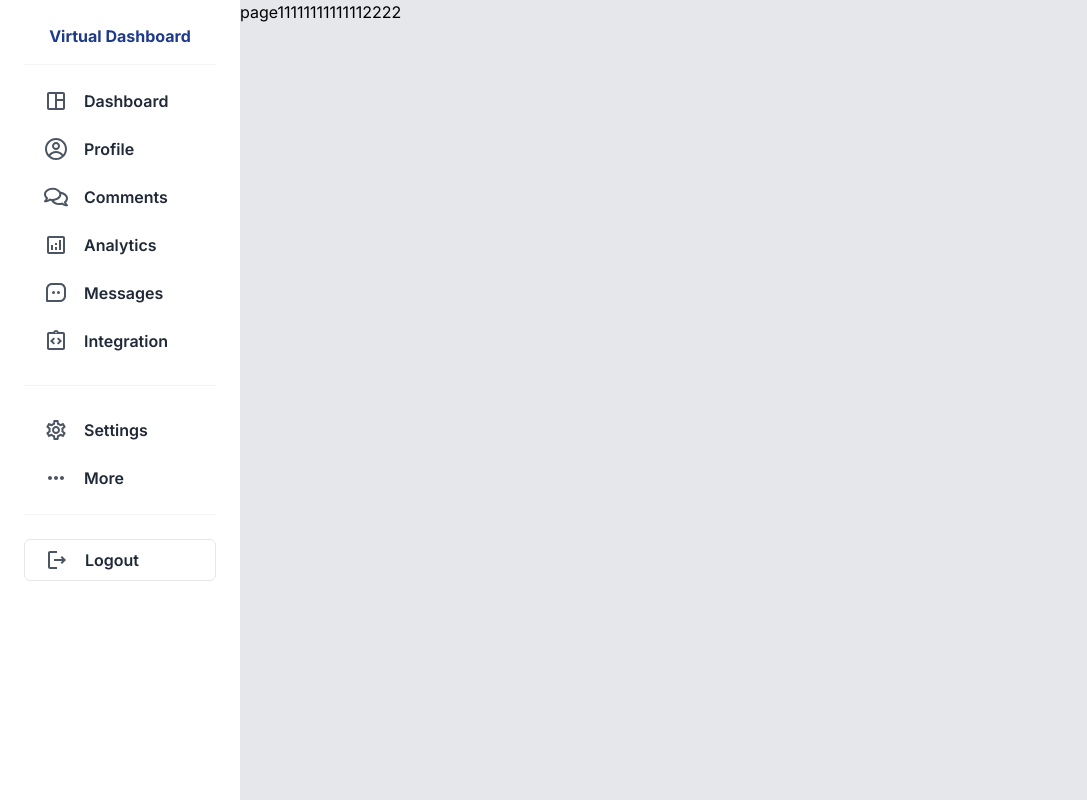
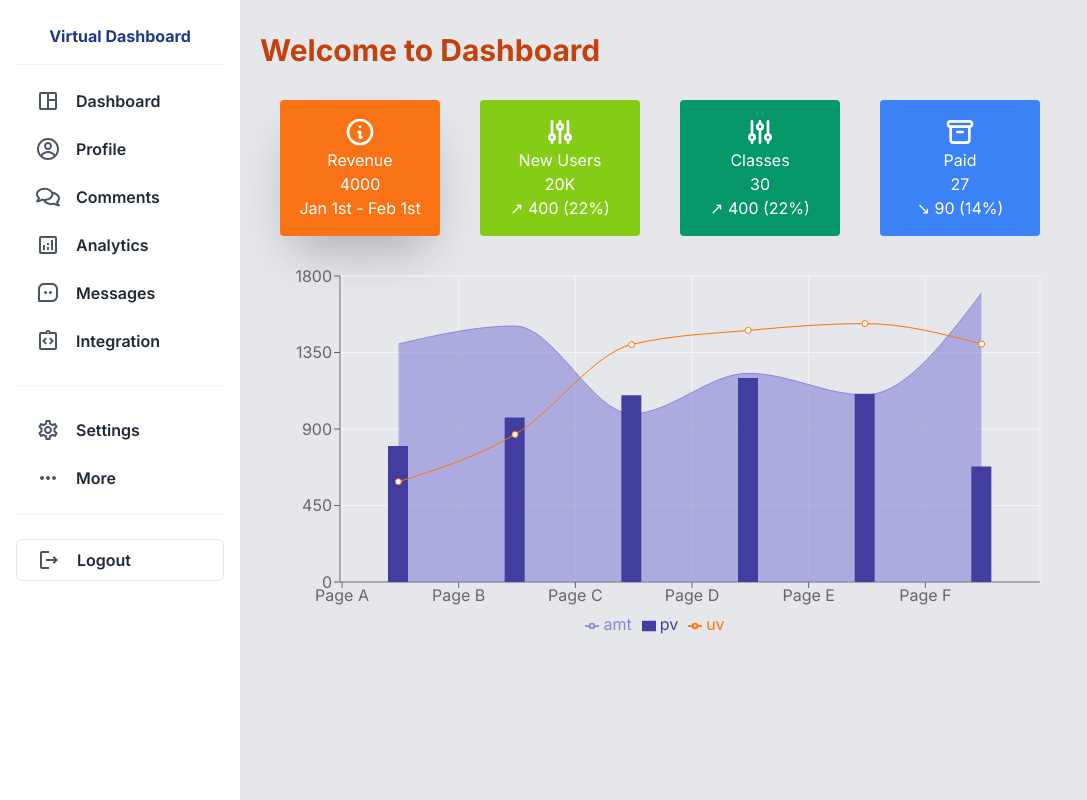
Before and after one commit to Rocky3112/Dashboard-With-Next, a Next.js app: page /home in a window 1280 px wide. Shown: the whole page, without its empty margins (0-1087 px from the left). Built offline with nearby package versions, Linux system fonts and the light colour scheme.

Commit message:
dashboard completed

```diff
--- a/app/home/page.js
+++ b/app/home/page.js
@@ -1,9 +1,180 @@
-import React from 'react'
+"use client";
+import React from "react";
+import {
+  ResponsiveContainer,
+  ComposedChart,
+  Line,
+  Area,
+  Bar,
+  XAxis,
+  YAxis,
+  CartesianGrid,
+  Tooltip,
+  Legend,
+} from "recharts";
 
-const page = () => {
+const data = [
+  {
+    name: "Page A",
+    uv: 590,
+    pv: 800,
+    amt: 1400,
+  },
+  {
+    name: "Page B",
+    uv: 868,
+    pv: 967,
+    amt: 1506,
+  },
+  {
+    name: "Page C",
+    uv: 1397,
+    pv: 1098,
+    amt: 989,
+  },
+  {
+    name: "Page D",
+    uv: 1480,
+    pv: 1200,
+    amt: 1228,
+  },
+  {
+    name: "Page E",
+    uv: 1520,
+    pv: 1108,
+    amt: 1100,
+  },
+  {
+    name: "Page F",
+    uv: 1400,
+    pv: 680,
+    amt: 1700,
+  },
+];
+
+const Page = () => {
   return (
-    <div>page11111111111112222</div>
-  )
-}
+    <div>
+      <div>
+        <h1 className="text-3xl py-8 font-bold text-orange-700">
+          Welcome to Dashboard
+        </h1>
+        <div className="stats  gap-10 mx-5 flex text-center items-center pb-5 text-white">
+          <div className="shadow-2xl bg-orange-500 p-4 rounded w-full">
+            <div className="stat-figure text-secondary">
+              <svg
+                xmlns="http://www.w3.org/2000/svg"
+                fill="none"
+                viewBox="0 0 24 24"
+                className="inline-block w-8 h-8 stroke-current"
+              >
+                <path
+                  strokeLinecap="round"
+                  strokeLinejoin="round"
+                  strokeWidth="2"
+                  d="M13 16h-1v-4h-1m1-4h.01M21 12a9 9 0 11-18 0 9 9 0 0118 0z"
+                ></path>
+              </svg>
+            </div>
+            <div className="stat-title text-white">Revenue</div>
+            <div className="stat-value">4000</div>
+            <div className="stat-desc">Jan 1st - Feb 1st</div>
+          </div>
 
-export default page
+          <div className="stat bg-lime-500 rounded w-full p-4">
+            <div className="stat-figure text-secondary">
+              <svg
+                xmlns="http://www.w3.org/2000/svg"
+                fill="none"
+                viewBox="0 0 24 24"
+                className="inline-block w-8 h-8 stroke-current"
+              >
+                <path
+                  strokeLinecap="round"
+                  strokeLinejoin="round"
+                  strokeWidth="2"
+                  d="M12 6V4m0 2a2 2 0 100 4m0-4a2 2 0 110 4m-6 8a2 2 0 100-4m0 4a2 2 0 110-4m0 4v2m0-6V4m6 6v10m6-2a2 2 0 100-4m0 4a2 2 0 110-4m0 4v2m0-6V4"
+                ></path>
+              </svg>
+            </div>
+            <div className="stat-title">New Users</div>
+            <div className="stat-value">20K</div>
+            <div className="stat-desc">↗︎ 400 (22%)</div>
+          </div>
+          <div className="stat bg-emerald-600 rounded w-full p-4">
+            <div className="stat-figure text-secondary">
+              <svg
+                xmlns="http://www.w3.org/2000/svg"
+                fill="none"
+                viewBox="0 0 24 24"
+                className="inline-block w-8 h-8 stroke-current"
+              >
+                <path
+                  strokeLinecap="round"
+                  strokeLinejoin="round"
+                  strokeWidth="2"
+                  d="M12 6V4m0 2a2 2 0 100 4m0-4a2 2 0 110 4m-6 8a2 2 0 100-4m0 4a2 2 0 110-4m0 4v2m0-6V4m6 6v10m6-2a2 2 0 100-4m0 4a2 2 0 110-4m0 4v2m0-6V4"
+                ></path>
+              </svg>
+            </div>
+            <div className="stat-title">Classes</div>
+            <div className="stat-value">30</div>
+            <div className="stat-desc">↗︎ 400 (22%)</div>
+          </div>
+
+          <div className="stat bg-blue-500 rounded w-full p-4">
+            <div className="stat-figure text-secondary">
+              <svg
+                xmlns="http://www.w3.org/2000/svg"
+                fill="none"
+                viewBox="0 0 24 24"
+                className="inline-block w-8 h-8 stroke-current"
+              >
+                <path
+                  strokeLinecap="round"
+                  strokeLinejoin="round"
+                  strokeWidth="2"
+                  d="M5 8h14M5 8a2 2 0 110-4h14a2 2 0 110 4M5 8v10a2 2 0 002 2h10a2 2 0 002-2V8m-9 4h4"
+                ></path>
+              </svg>
+            </div>
+            <div className="stat-title">Paid</div>
+            <div className="stat-value">27</div>
+            <div className="stat-desc">↘︎ 90 (14%)</div>
+          </div>
+        </div>
+      </div>
+      <div style={{ width: 800, height: 400 }}>
+        <ResponsiveContainer>
+          <ComposedChart
+            width={500}
+            height={400}
+            data={data}
+            margin={{
+              top: 20,
+              right: 20,
+              bottom: 20,
+              left: 20,
+            }}
+          >
+            <CartesianGrid stroke="#f5f5f5" />
+            <XAxis dataKey="name" scale="band" />
+            <YAxis />
+            <Tooltip />
+            <Legend />
+            <Area
+              type="monotone"
+              dataKey="amt"
+              fill="#8884d8"
+              stroke="#8884d8"
+            />
+            <Bar dataKey="pv" barSize={20} fill="#413ea0" />
+            <Line type="monotone" dataKey="uv" stroke="#ff7300" />
+          </ComposedChart>
+        </ResponsiveContainer>
+      </div>
+    </div>
+  );
+};
+
+export default Page;
--- a/app/layout.js
+++ b/app/layout.js
@@ -24,46 +24,46 @@ export default function RootLayout({ children }) {
   return (
     <html lang="en">
       <body className={inter.className}>
-      <main className="flex ">
-      <div className="p-6 w-1/2 h-screen bg-white z-20 top-0 left- lg:left-0 lg:w-60 peer:transition ease-out delay-150 duration-200">
+      <main className="flex gap-5">
+      <div className="py-6 px-4 w-1/2 h-screen bg-white z-20 top-0 left- lg:left-0 lg:w-60 peer:transition ease-out delay-150 duration-200">
           <div className="flex flex-col justify-start item-center">
             <h1 className="text-base text-center cursor-pointer font-bold text-blue-900 border-b border-gray-100 pb-4 w-full">
               Virtual Dashboard
             </h1>
             <div className=" my-4 border-b border-gray-100 pb-4">
               <Link href="/home">
-              <div className="flex mb-2 justify-start items-center gap-4 pl-5 hover:bg-gray-900 p-2 rounded-md group cursor-pointer hover:shadow-lg m-auto">
+              <div className="flex mb-2 justify-start items-center gap-4 pl-5 hover:bg-gray-600 p-2 rounded-md group cursor-pointer hover:shadow-lg m-auto">
                 <MdOutlineSpaceDashboard className="text-2xl text-gray-600 group-hover:text-white " />
                 <h3 className="text-base text-gray-800 group-hover:text-white font-semibold ">
                   Dashboard
                 </h3>
               </div>
               </Link>
-              <div className="flex  mb-2 justify-start items-center gap-4 pl-5 hover:bg-gray-900 p-2 rounded-md group cursor-pointer hover:shadow-lg m-auto">
+              <div className="flex  mb-2 justify-start items-center gap-4 pl-5 hover:bg-gray-600 p-2 rounded-md group cursor-pointer hover:shadow-lg m-auto">
                 <CgProfile className="text-2xl text-gray-600 group-hover:text-white " />
                 <h3 className="text-base text-gray-800 group-hover:text-white font-semibold ">
                   Profile
                 </h3>
               </div>
-              <div className="flex  mb-2 justify-start items-center gap-4 pl-5 hover:bg-gray-900 p-2 rounded-md group cursor-pointer hover:shadow-lg m-auto">
+              <div className="flex  mb-2 justify-start items-center gap-4 pl-5 hover:bg-gray-600 p-2 rounded-md group cursor-pointer hover:shadow-lg m-auto">
                 <FaRegComments className="text-2xl text-gray-600 group-hover:text-white " />
                 <h3 className="text-base text-gray-800 group-hover:text-white font-semibold ">
                   Comments
                 </h3>
               </div>
-              <div className="flex  mb-2 justify-start items-center gap-4 pl-5 hover:bg-gray-900 p-2 rounded-md group cursor-pointer hover:shadow-lg m-auto">
+              <div className="flex  mb-2 justify-start items-center gap-4 pl-5 hover:bg-gray-600 p-2 rounded-md group cursor-pointer hover:shadow-lg m-auto">
                 <MdOutlineAnalytics className="text-2xl text-gray-600 group-hover:text-white " />
                 <h3 className="text-base text-gray-800 group-hover:text-white font-semibold ">
                   Analytics
                 </h3>
               </div>
-              <div className="flex  mb-2 justify-start items-center gap-4 pl-5 hover:bg-gray-900 p-2 rounded-md group cursor-pointer hover:shadow-lg m-auto">
+              <div className="flex  mb-2 justify-start items-center gap-4 pl-5 hover:bg-gray-600 p-2 rounded-md group cursor-pointer hover:shadow-lg m-auto">
                 <BiMessageSquareDots className="text-2xl text-gray-600 group-hover:text-white " />
                 <h3 className="text-base text-gray-800 group-hover:text-white font-semibold ">
                   Messages
                 </h3>
               </div>
-              <div className="flex  mb-2 justify-start items-center gap-4 pl-5 hover:bg-gray-900 p-2 rounded-md group cursor-pointer hover:shadow-lg m-auto">
+              <div className="flex  mb-2 justify-start items-center gap-4 pl-5 hover:bg-gray-600 p-2 rounded-md group cursor-pointer hover:shadow-lg m-auto">
                 <MdOutlineIntegrationInstructions className="text-2xl text-gray-600 group-hover:text-white " />
                 <h3 className="text-base text-gray-800 group-hover:text-white font-semibold ">
                   Integration
@@ -72,13 +72,13 @@ export default function RootLayout({ children }) {
             </div>
             {/* setting  */}
             <div className=" my-2 border-b border-gray-100 pb-2">
-              <div className="flex mb-2 justify-start items-center gap-4 pl-5 hover:bg-gray-900 p-2 rounded-md group cursor-pointer hover:shadow-lg m-auto">
+              <div className="flex mb-2 justify-start items-center gap-4 pl-5 hover:bg-gray-600 p-2 rounded-md group cursor-pointer hover:shadow-lg m-auto">
                 <MdOutlineSettings className="text-2xl text-gray-600 group-hover:text-white " />
                 <h3 className="text-base text-gray-800 group-hover:text-white font-semibold ">
                   Settings
                 </h3>
               </div>
-              <div className="flex mb-2 justify-start items-center gap-4 pl-5 hover:bg-gray-900 p-2 rounded-md group cursor-pointer hover:shadow-lg m-auto">
+              <div className="flex mb-2 justify-start items-center gap-4 pl-5 hover:bg-gray-600 p-2 rounded-md group cursor-pointer hover:shadow-lg m-auto">
                 <MdOutlineMoreHoriz className="text-2xl text-gray-600 group-hover:text-white " />
                 <h3 className="text-base text-gray-800 group-hover:text-white font-semibold ">
                   More
@@ -87,7 +87,7 @@ export default function RootLayout({ children }) {
             </div>
             {/* logout */}
             <div className=" my-4">
-              <div className="flex mb-2 justify-start items-center gap-4 pl-5 border border-gray-200  hover:bg-gray-900 p-2 rounded-md group cursor-pointer hover:shadow-lg m-auto">
+              <div className="flex mb-2 justify-start items-center gap-4 pl-5 border border-gray-200  hover:bg-gray-600 p-2 rounded-md group cursor-pointer hover:shadow-lg m-auto">
                 <MdOutlineLogout className="text-2xl text-gray-600 group-hover:text-white " />
                 <h3 className="text-base text-gray-800 group-hover:text-white font-semibold ">
                   Logout
@@ -97,9 +97,9 @@ export default function RootLayout({ children }) {
           </div>
         </div>
 
-        <div className="">
+        <>
         {children}
-        </div>
+        </>
     </main>
       </body>
     </html>
--- a/package.json
+++ b/package.json
@@ -13,7 +13,8 @@
     "next": "14.1.0",
     "react": "^18",
     "react-dom": "^18",
-    "react-icons": "^5.0.1"
+    "react-icons": "^5.0.1",
+    "recharts": "^2.11.0"
   },
   "devDependencies": {
     "autoprefixer": "^10.0.1",
```
Also changed, not shown: 1 other file (tests, documents, lock files or other folders).
